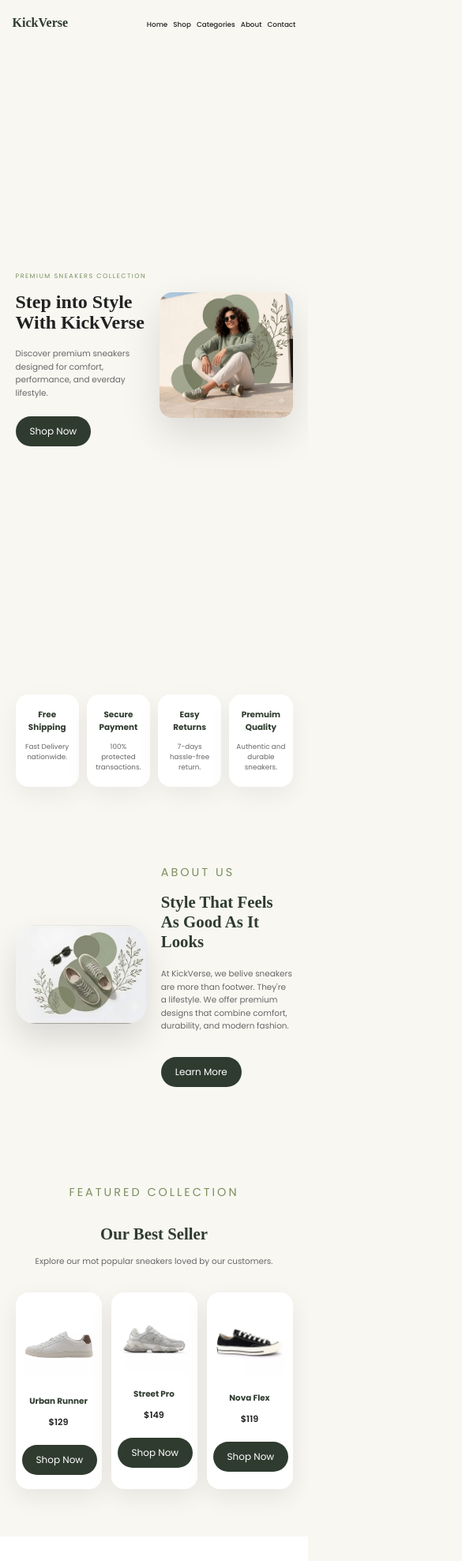
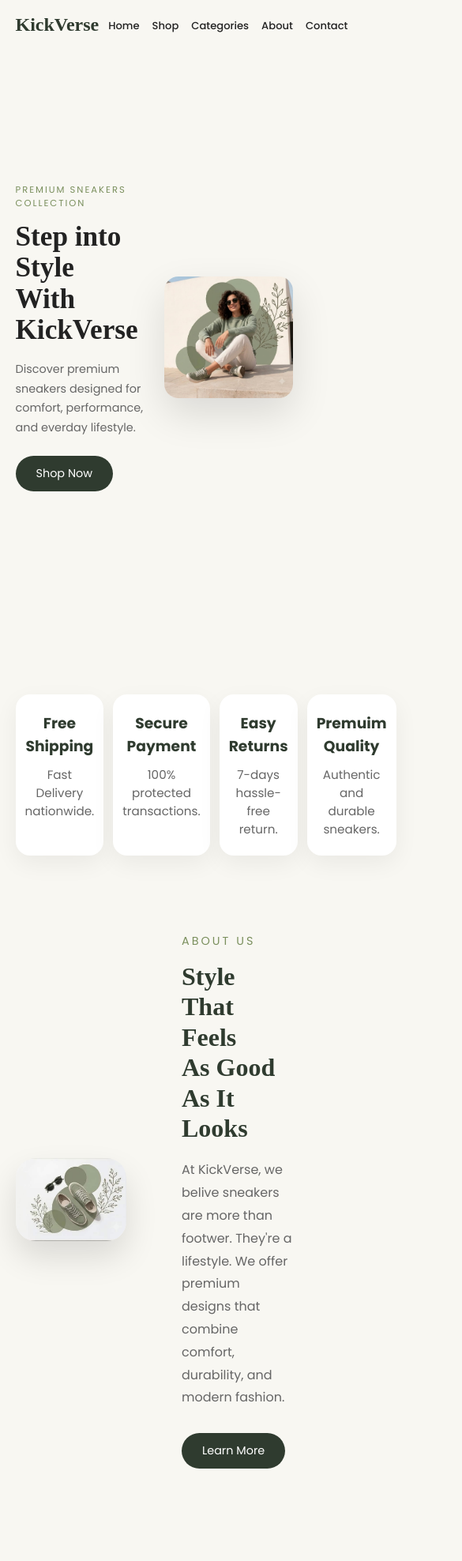
Before and after one commit to dnvr-prog/KickVerse, a plain HTML site: page index.html in a window 390 px wide. Shown: the top 1976 px of the page at 79% size, 585 px wide, since content can reach past the window. Drawn offline with Linux system fonts and the light colour scheme.

Commit message:
Update style.css

```diff
--- a/css/style.css
+++ b/css/style.css
@@ -544,264 +544,3 @@ ul{
         padding: 45px 5% 25px;
     }
 }
-
-/* DESKTOP-STYLE LAYOUT ON PHONES */
-
-@media (max-width: 768px) {
-
-    /* NAVIGATION */
-    .navbar {
-        position: absolute;
-        padding: 16px 4%;
-        display: flex;
-        flex-direction: row;
-        flex-wrap: nowrap;
-        align-items: center;
-        gap: 10px;
-    }
-
-    .logo {
-        font-size: clamp(1rem, 3.5vw, 1.5rem);
-        white-space: nowrap;
-    }
-
-    .nav-links {
-        display: flex;
-        flex-direction: row;
-        flex-wrap: nowrap;
-        justify-content: flex-end;
-        gap: clamp(7px, 1.8vw, 15px);
-        width: auto;
-        min-width: 0;
-    }
-
-    .nav-links a {
-        font-size: clamp(0.55rem, 1.8vw, 0.8rem);
-        white-space: nowrap;
-    }
-
-    /* HERO: TEXT LEFT, IMAGE RIGHT */
-    .hero {
-        flex-direction: row;
-        align-items: center;
-        justify-content: space-between;
-        min-height: 100vh;
-        padding: 100px 5% 45px;
-        gap: 4%;
-    }
-
-    .hero-content,
-    .hero-image {
-        flex: 1;
-        width: 50%;
-        min-width: 0;
-    }
-
-    .hero-content h1 {
-        font-size: clamp(1.5rem, 5.2vw, 2.7rem);
-        line-height: 1.08;
-        overflow-wrap: normal;
-    }
-
-    .hero-content p {
-        font-size: clamp(0.65rem, 1.8vw, 0.9rem);
-        line-height: 1.6;
-        margin-bottom: 20px;
-    }
-
-    .tagline {
-        font-size: clamp(0.5rem, 1.4vw, 0.75rem);
-        letter-spacing: 1.5px;
-    }
-
-    .hero-image img {
-        width: 100%;
-        max-width: 100%;
-        border-radius: 16px;
-    }
-
-    .btn {
-        padding: 10px 18px;
-        font-size: 0.75rem;
-        white-space: nowrap;
-    }
-
-    /* FEATURE CARDS */
-    .features {
-        grid-template-columns: repeat(4, minmax(0, 1fr));
-        gap: 10px;
-        padding: 35px 5%;
-    }
-
-    .feature-box {
-        padding: 18px 8px;
-        border-radius: 16px;
-        min-width: 0;
-    }
-
-    .feature-box h3 {
-        font-size: clamp(0.65rem, 1.8vw, 0.9rem);
-    }
-
-    .feature-box p {
-        font-size: clamp(0.55rem, 1.5vw, 0.75rem);
-        overflow-wrap: break-word;
-    }
-
-    /* ABOUT */
-    .about {
-        flex-direction: row;
-        gap: 5%;
-        padding: 60px 5%;
-    }
-
-    .about-image,
-    .about-content {
-        flex: 1;
-        width: 50%;
-        min-width: 0;
-    }
-
-    .about-content h2,
-    .section-title h2 {
-        font-size: clamp(1.3rem, 4vw, 2.2rem);
-    }
-
-    .about-content p,
-    .section-title p {
-        font-size: clamp(0.65rem, 1.7vw, 0.85rem);
-        line-height: 1.6;
-    }
-
-    /* PRODUCTS */
-    .featured,
-    .reviews {
-        padding: 60px 5%;
-    }
-
-    .section-title {
-        margin-bottom: 30px;
-    }
-
-    .product-grid {
-        grid-template-columns: repeat(3, minmax(0, 1fr));
-        gap: 12px;
-    }
-
-    .product-card {
-        padding: 18px 8px;
-        border-radius: 16px;
-        min-width: 0;
-    }
-
-    .product-card img {
-        width: 100%;
-        max-width: 100px;
-    }
-
-    .product-card h3 {
-        font-size: clamp(0.65rem, 1.8vw, 0.9rem);
-        overflow-wrap: break-word;
-    }
-
-    .product-card p {
-        font-size: clamp(0.7rem, 1.8vw, 0.9rem);
-    }
-
-    /* REVIEWS */
-    .review-grid {
-        grid-template-columns: repeat(3, minmax(0, 1fr));
-        gap: 12px;
-    }
-
-    .review-card {
-        padding: 20px 10px;
-        min-width: 0;
-    }
-
-    .review-card img {
-        width: 55px;
-        height: 55px;
-    }
-
-    .review-card h3 {
-        font-size: 0.75rem;
-    }
-
-    .review-card p {
-        font-size: 0.65rem;
-        line-height: 1.5;
-        overflow-wrap: break-word;
-    }
-
-    /* NEWSLETTER */
-    .newsletter {
-        flex-direction: row;
-        align-items: center;
-        gap: 5%;
-        padding: 55px 5%;
-    }
-
-    .newsletter-content,
-    .newsletter-image {
-        flex: 1;
-        width: 50%;
-        min-width: 0;
-    }
-
-    .newsletter-content h2 {
-        font-size: clamp(1.3rem, 4vw, 2rem);
-    }
-
-    .newsletter-content p {
-        font-size: 0.75rem;
-    }
-
-    .newsletter-form {
-        flex-direction: row;
-        flex-wrap: wrap;
-        gap: 8px;
-    }
-
-    .newsletter-form input {
-        width: 100%;
-        min-width: 0;
-        padding: 12px;
-        font-size: 0.75rem;
-    }
-
-    /* FOOTER */
-    .footer {
-        padding: 40px 5% 20px;
-    }
-
-    .footer-container {
-        grid-template-columns: 2fr 1fr 1fr;
-        gap: 20px;
-    }
-
-    .footer-logo {
-        grid-column: auto;
-    }
-
-    .footer-logo h2 {
-        font-size: 1.1rem;
-    }
-
-    .footer-logo p,
-    .footer-links a,
-    .footer-social a {
-        font-size: 0.7rem;
-        line-height: 1.6;
-        overflow-wrap: anywhere;
-    }
-
-    .footer-links h3,
-    .footer-social h3 {
-        font-size: 0.8rem;
-    }
-
-    .copyright {
-        font-size: 0.7rem;
-    }
-}
```
